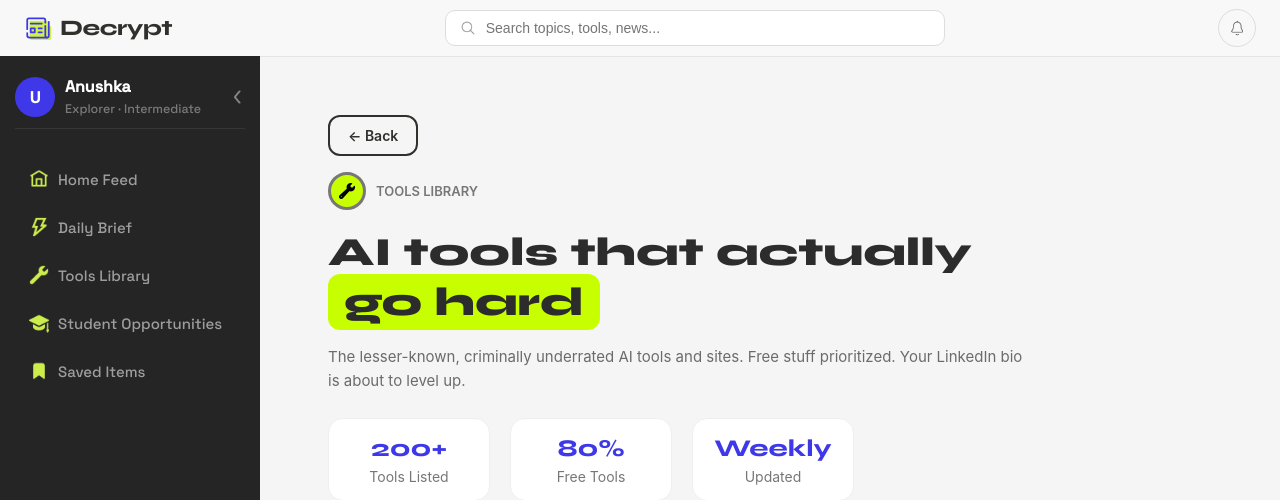
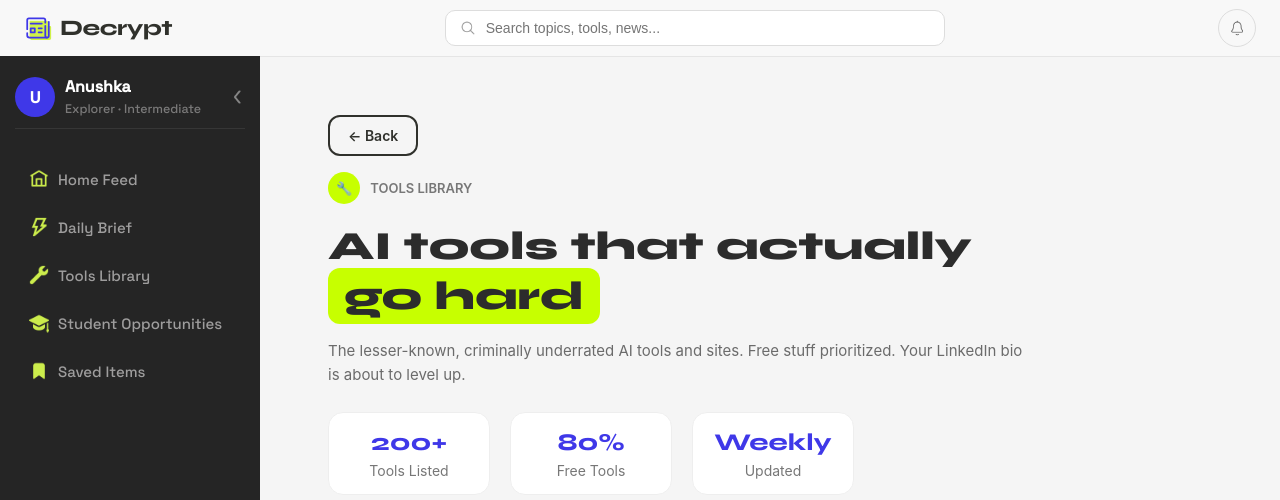
Before and after one commit to AnuP1306/Decrypt, a Flask app: page /tools in a window 1280 px wide. Shown: the top 500 px of the page. Run offline with Flask 3, Linux system fonts and the light colour scheme; parts of the project's set-up code (start-up, migrations or seed data) failed here and were passed over.

Commit message:
Revert "updated tools page UI and icon"
This reverts commit e8373d83ac994e9d0aeda9a149be99cd92e48a0f.

```diff
--- a/static/css/tools.css
+++ b/static/css/tools.css
@@ -42,15 +42,8 @@
   background: #c7ff00;
   padding: 8px;
   border-radius: 50%;
-  border-style: solid;
-display: flex;
-    align-items: center;
-    justify-content: center;
-}
-.top-label .icon img {
-    width: 16px;
-    height: 16px;
-    object-fit: contain;
+  border-color: black;
+border-width: 5px;
 }
 
 /* MAIN TITLE */
--- a/templates/tools.html
+++ b/templates/tools.html
@@ -19,9 +19,7 @@
   ← Back
 </a>
     <div class="top-label">
-  <span class="icon">
-     <img src="{{ url_for('static', filename='images/wrench.png') }}" alt="tool">
-  </span>
+  <span class="icon">🔧</span>
   TOOLS LIBRARY
 </div>
 
```
Also changed, not shown: static/images/wrench.png (deleted).
